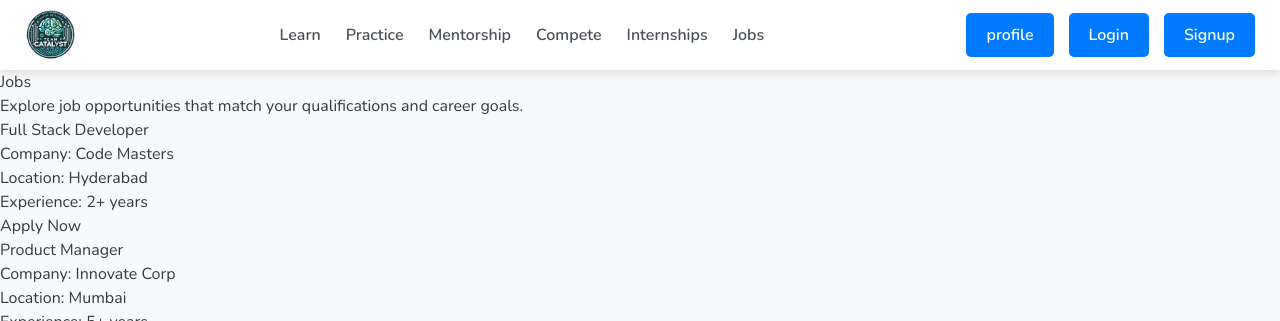
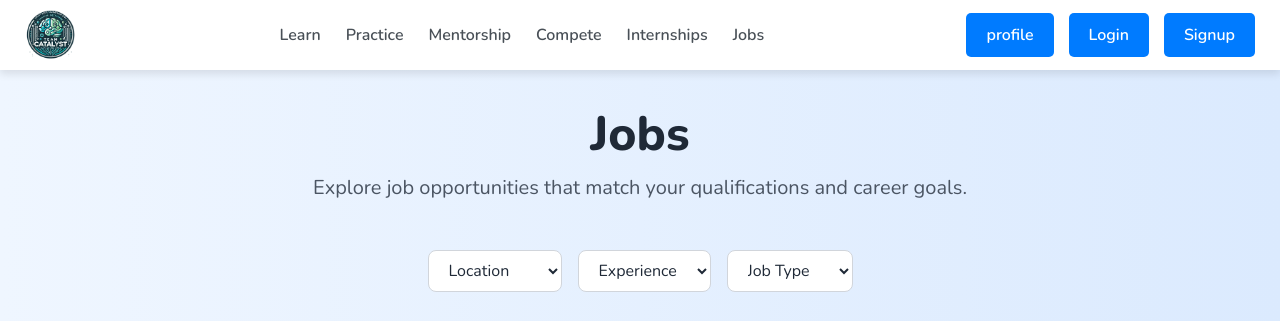
Before and after one commit to kaushal892004/Catalyst, a Flask app: page /jobs in a window 1280 px wide. Shown: the top 321 px of the page. Run offline with Flask 3, Linux system fonts and the light colour scheme; some libraries are stand-ins or nearby versions.

Commit message:
tehlka job page

```diff
--- a/app/templates/jobs.html
+++ b/app/templates/jobs.html
@@ -1,29 +1,70 @@
 {% extends 'base.html' %}
 
 {% block content %}
-<div class="section-header">
-    <h1>Jobs</h1>
-    <p>Explore job opportunities that match your qualifications and career goals.</p>
+<div class="min-h-screen bg-gradient-to-r from-blue-50 to-blue-100 p-10">
+    <!-- Section Header -->
+    <div class="section-header text-center mb-12">
+        <h1 class="text-5xl font-extrabold text-gray-800 mb-4">Jobs</h1>
+        <p class="text-xl text-gray-600">Explore job opportunities that match your qualifications and career goals.</p>
+    </div>
+
+    <!-- Job Filters -->
+    <div class="job-filters flex justify-center space-x-4 mb-8">
+        <select class="filter-select bg-white border border-gray-300 text-gray-800 py-2 px-4 rounded-lg">
+            <option value="">Location</option>
+            <option value="hyderabad">Hyderabad</option>
+            <option value="mumbai">Mumbai</option>
+            <option value="bangalore">Bangalore</option>
+        </select>
+        <select class="filter-select bg-white border border-gray-300 text-gray-800 py-2 px-4 rounded-lg">
+            <option value="">Experience</option>
+            <option value="0-2">0-2 years</option>
+            <option value="2-5">2-5 years</option>
+            <option value="5+">5+ years</option>
+        </select>
+        <select class="filter-select bg-white border border-gray-300 text-gray-800 py-2 px-4 rounded-lg">
+            <option value="">Job Type</option>
+            <option value="full-time">Full-Time</option>
+            <option value="part-time">Part-Time</option>
+            <option value="contract">Contract</option>
+        </select>
+    </div>
+
+    <!-- Job List -->
+    <div class="job-list grid grid-cols-1 sm:grid-cols-2 lg:grid-cols-3 gap-8">
+        <!-- Job Card -->
+        <div class="job-card bg-white shadow-lg rounded-lg overflow-hidden hover:shadow-2xl transition-shadow duration-300">
+            <img src="https://example.com/job1.jpg" alt="Full Stack Developer" class="w-full h-48 object-cover">
+            <div class="p-6">
+                <h2 class="text-2xl font-semibold text-gray-800 mb-4">Full Stack Developer</h2>
+                <p class="text-gray-600 mb-2"><i class="fas fa-building mr-2"></i> Company: Code Masters</p>
+                <p class="text-gray-600 mb-2"><i class="fas fa-map-marker-alt mr-2"></i> Location: Hyderabad</p>
+                <p class="text-gray-600 mb-4"><i class="fas fa-briefcase mr-2"></i> Experience: 2+ years</p>
+                <a href="#" class="btn bg-blue-600 text-white py-2 px-4 rounded-lg hover:bg-blue-700">Apply Now</a>
+            </div>
+        </div>
+
+        <!-- Job Card -->
+        <div class="job-card bg-white shadow-lg rounded-lg overflow-hidden hover:shadow-2xl transition-shadow duration-300">
+            <img src="https://example.com/job2.jpg" alt="Product Manager" class="w-full h-48 object-cover">
+            <div class="p-6">
+                <h2 class="text-2xl font-semibold text-gray-800 mb-4">Product Manager</h2>
+                <p class="text-gray-600 mb-2"><i class="fas fa-building mr-2"></i> Company: Innovate Corp</p>
+                <p class="text-gray-600 mb-2"><i class="fas fa-map-marker-alt mr-2"></i> Location: Mumbai</p>
+                <p class="text-gray-600 mb-4"><i class="fas fa-briefcase mr-2"></i> Experience: 5+ years</p>
+                <a href="#" class="btn bg-blue-600 text-white py-2 px-4 rounded-lg hover:bg-blue-700">Apply Now</a>
+            </div>
+        </div>
+
+        <!-- Add more job cards with infinite scrolling -->
+    </div>
+
+    <!-- Infinite Scroll Trigger -->
+    <div class="infinite-scroll-trigger text-center mt-12">
+        <button class="btn bg-green-600 text-white py-3 px-6 rounded-lg hover:bg-green-700">
+            Load More Jobs
+        </button>
+    </div>
 </div>
 
-<div class="job-list">
-    <!-- Example Job Card -->
-    <div class="job-card">
-        <h2>Full Stack Developer</h2>
-        <p>Company: Code Masters</p>
-        <p>Location: Hyderabad</p>
-        <p>Experience: 2+ years</p>
-        <a href="#" class="btn">Apply Now</a>
-    </div>
-
-    <div class="job-card">
-        <h2>Product Manager</h2>
-        <p>Company: Innovate Corp</p>
-        <p>Location: Mumbai</p>
-        <p>Experience: 5+ years</p>
-        <a href="#" class="btn">Apply Now</a>
-    </div>
-
-    <!-- Add more job cards as needed -->
-</div>
 {% endblock %}
```
